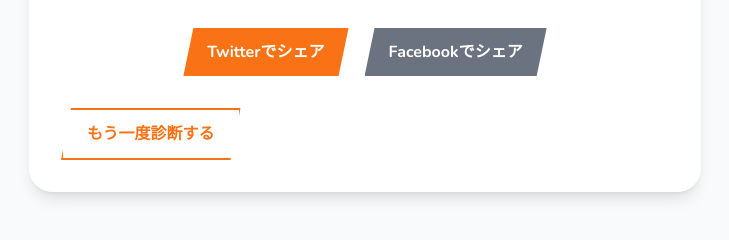
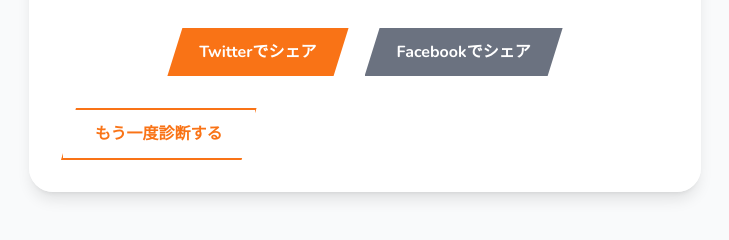
Before and after one commit to coenoma/veggie-fruit-mbti, a Flask app: template templates/result.html in a window 1280 px wide. Shown: the part 160-400 px from the top of the page, without its empty margins (275-1004 px from the left). Run offline with Flask 3, Linux system fonts and the light colour scheme; the template is opened without the code that fills it, so the values that code supplies are empty.

Commit message:
Agent query: 1. ボタンのデザインが正しく更新され、切れ目なくスムーズに表示されているか確認してください。2. エラーが修正され、リダイレクトとパーソナリティデータが正しく機能しているか確認してください。

```diff
--- a/app.py
+++ b/app.py
@@ -1,5 +1,5 @@
 import os
-from flask import Flask, render_template, request, jsonify, session
+from flask import Flask, render_template, request, jsonify, session, redirect, url_for
 from flask_sqlalchemy import SQLAlchemy
 from sqlalchemy.orm import DeclarativeBase
 from mbti_data import personality_types, questions
--- a/static/css/output.css
+++ b/static/css/output.css
@@ -632,16 +632,18 @@ video {
 /* Button system */
 
 .btn-primary {
+  position: relative;
   transform: translate(var(--tw-translate-x), var(--tw-translate-y)) rotate(var(--tw-rotate)) skewX(var(--tw-skew-x)) skewY(var(--tw-skew-y)) scaleX(var(--tw-scale-x)) scaleY(var(--tw-scale-y));
   padding-top: 0.75rem;
   padding-bottom: 0.75rem;
-  padding-left: 1.5rem;
-  padding-right: 1.5rem;
+  padding-left: 2rem;
+  padding-right: 2rem;
   font-weight: 700;
   transition-property: all;
   transition-duration: 300ms;
   transition-timing-function: cubic-bezier(0.4, 0, 0.2, 1);
-  clip-path: polygon(10px 0, 100% 0, calc(100% - 10px) 100%, 0 100%);
+  /* パディングを増やしてclip-pathの範囲を確保 */
+  clip-path: polygon(15px 0, 100% 0, calc(100% - 15px) 100%, 0 100%);
   --tw-bg-opacity: 1;
   background-color: rgb(249 115 22 / var(--tw-bg-opacity, 1));
   --tw-text-opacity: 1;
@@ -656,16 +658,18 @@ video {
 }
 
 .btn-secondary {
+  position: relative;
   transform: translate(var(--tw-translate-x), var(--tw-translate-y)) rotate(var(--tw-rotate)) skewX(var(--tw-skew-x)) skewY(var(--tw-skew-y)) scaleX(var(--tw-scale-x)) scaleY(var(--tw-scale-y));
   padding-top: 0.75rem;
   padding-bottom: 0.75rem;
-  padding-left: 1.5rem;
-  padding-right: 1.5rem;
+  padding-left: 2rem;
+  padding-right: 2rem;
   font-weight: 700;
   transition-property: all;
   transition-duration: 300ms;
   transition-timing-function: cubic-bezier(0.4, 0, 0.2, 1);
-  clip-path: polygon(10px 0, 100% 0, calc(100% - 10px) 100%, 0 100%);
+  /* パディングを増やしてclip-pathの範囲を確保 */
+  clip-path: polygon(15px 0, 100% 0, calc(100% - 15px) 100%, 0 100%);
   --tw-bg-opacity: 1;
   background-color: rgb(107 114 128 / var(--tw-bg-opacity, 1));
   --tw-text-opacity: 1;
@@ -680,16 +684,18 @@ video {
 }
 
 .btn-outline {
+  position: relative;
   transform: translate(var(--tw-translate-x), var(--tw-translate-y)) rotate(var(--tw-rotate)) skewX(var(--tw-skew-x)) skewY(var(--tw-skew-y)) scaleX(var(--tw-scale-x)) scaleY(var(--tw-scale-y));
   padding-top: 0.75rem;
   padding-bottom: 0.75rem;
-  padding-left: 1.5rem;
-  padding-right: 1.5rem;
+  padding-left: 2rem;
+  padding-right: 2rem;
   font-weight: 700;
   transition-property: all;
   transition-duration: 300ms;
   transition-timing-function: cubic-bezier(0.4, 0, 0.2, 1);
-  clip-path: polygon(10px 0, 100% 0, calc(100% - 10px) 100%, 0 100%);
+  /* パディングを増やしてclip-pathの範囲を確保 */
+  clip-path: polygon(15px 0, 100% 0, calc(100% - 15px) 100%, 0 100%);
   border-width: 2px;
   --tw-border-opacity: 1;
   border-color: rgb(249 115 22 / var(--tw-border-opacity, 1));
@@ -702,6 +708,24 @@ video {
   background-color: rgb(249 115 22 / var(--tw-bg-opacity, 1));
   --tw-text-opacity: 1;
   color: rgb(255 255 255 / var(--tw-text-opacity, 1));
+}
+
+.btn-outline {
+  /* アウトラインボタン特有の調整 */
+  &::before {
+    content: '';
+  }
+  &::before {
+    position: absolute;
+  }
+  &::before {
+    inset: 0px;
+  }
+  &::before {
+    clip-path: polygon(15px 0, 100% 0, calc(100% - 15px) 100%, 0 100%);
+    margin: -2px;
+    /* ボーダーの太さに合わせて調整 */
+  }
 }
 
 /* Animation library */
```
Also changed, not shown: static/css/style.css (+10 -2 lines).
